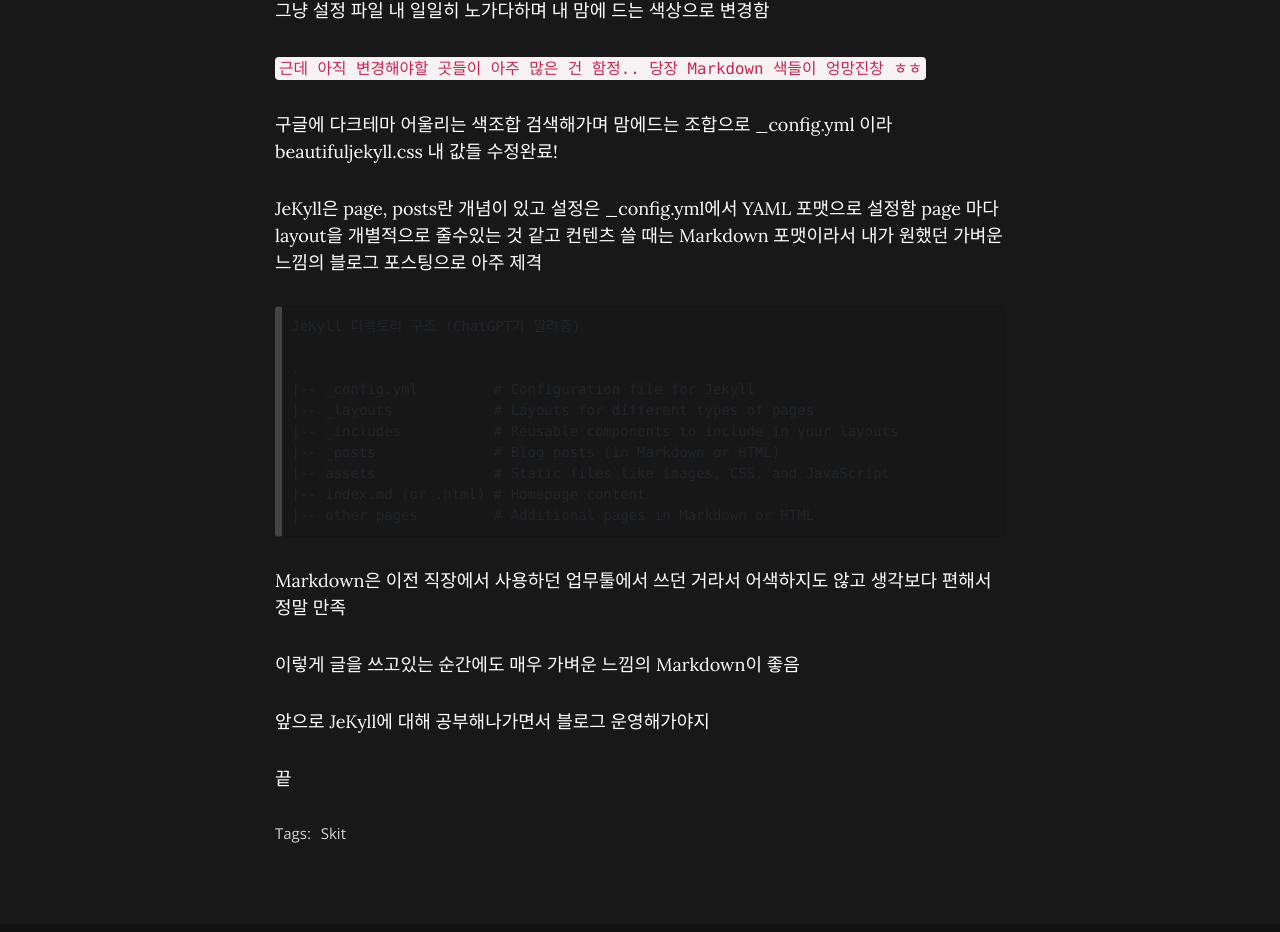
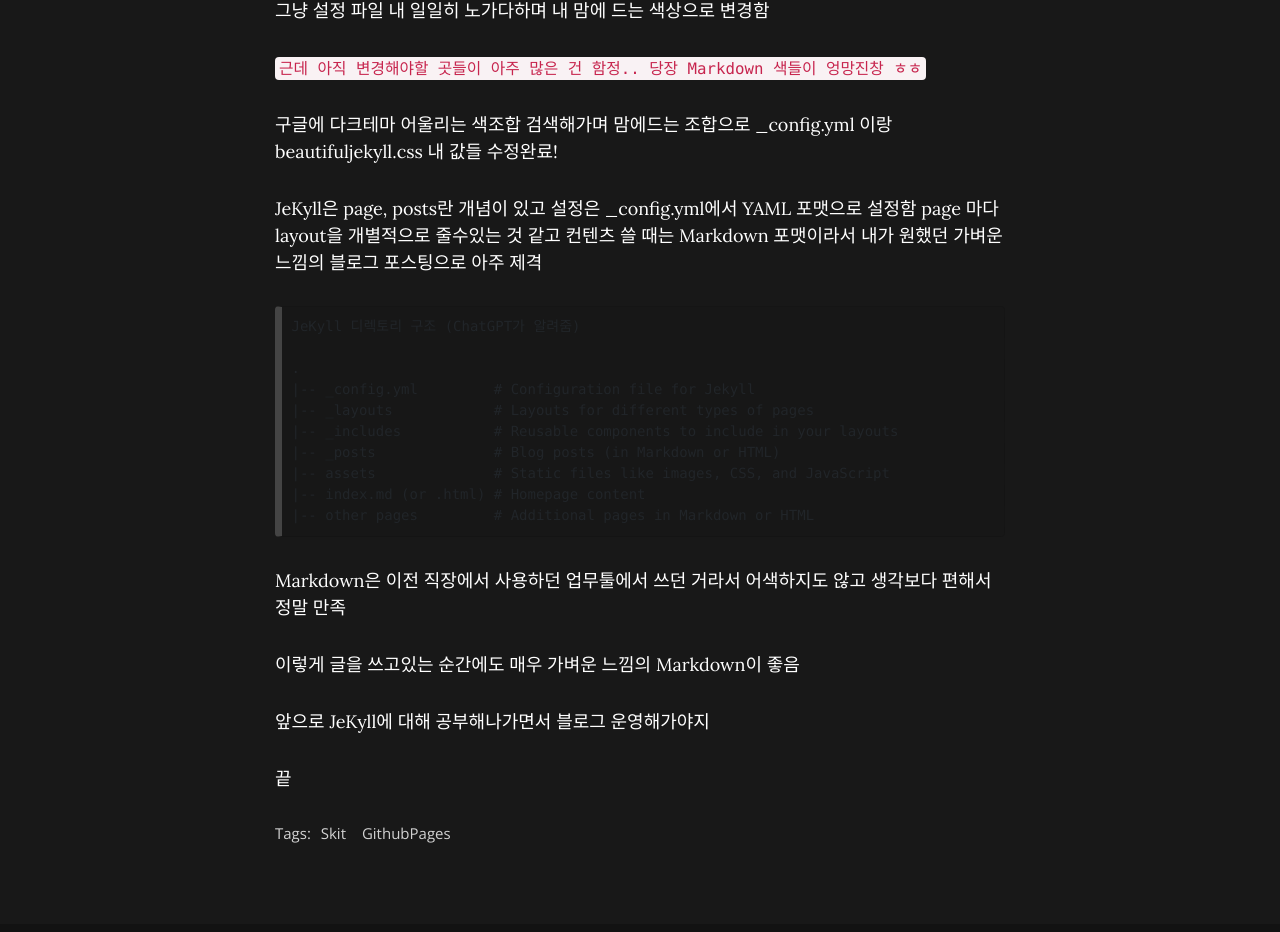
Before and after one commit to namjatiffk/namjatiffk.github.io, a Jekyll site: the page built from _posts/2023-11-18-first.md, in a window 1280 px wide and 1400 px high, scrolled down 511 px. Shown: the part 243-1175 px from the top of the window. Built offline with Jekyll 4.4.1, drawn with Linux system fonts in a browser that asks for light colours; nearby versions of some CDN libraries; comment, search, counter and statistics services are not loaded.

Commit message:
Edit permalink in _config.yml Add categories for using permalink and fix some typo in a post

```diff
--- a/_config.yml
+++ b/_config.yml
@@ -267,7 +267,8 @@
 timezone: "Asia/Seoul"
 markdown: kramdown
 highlighter: rouge
-permalink: /:year-:month-:day-:title/
+# permalink: /:year-:month-:day-:title/
+permalink: /:categories/:title/
 paginate: 5
 
 kramdown:
--- a/_posts/2023-11-18-first.md
+++ b/_posts/2023-11-18-first.md
@@ -2,7 +2,8 @@
 layout: post
 title: Github Pages 시작
 subtitle: 내가 찾던 블로그 Github Pages와 Beautiful Jekyll 테마 적용기 시작
-tags: [Skit]
+tags: [Skit, GithubPages]
+categories : [Github-Pages]
 ---
 
 ### Github Pages을 시작하며
@@ -20,7 +21,7 @@
 
 `근데 아직 변경해야할 곳들이 아주 많은 건 함정.. 당장 Markdown 색들이 엉망진창 ㅎㅎ`
 
-구글에 다크테마 어울리는 색조합 검색해가며 맘에드는 조합으로 _config.yml 이라 beautifuljekyll.css 내 값들 수정완료!
+구글에 다크테마 어울리는 색조합 검색해가며 맘에드는 조합으로 _config.yml 이랑 beautifuljekyll.css 내 값들 수정완료!
 
 JeKyll은 page, posts란 개념이 있고 설정은 _config.yml에서 YAML 포맷으로 설정함
 page 마다 layout을 개별적으로 줄수있는 것 같고 컨텐츠 쓸 때는 Markdown 포맷이라서 내가 원했던 가벼운 느낌의 블로그 포스팅으로 아주 제격
```
